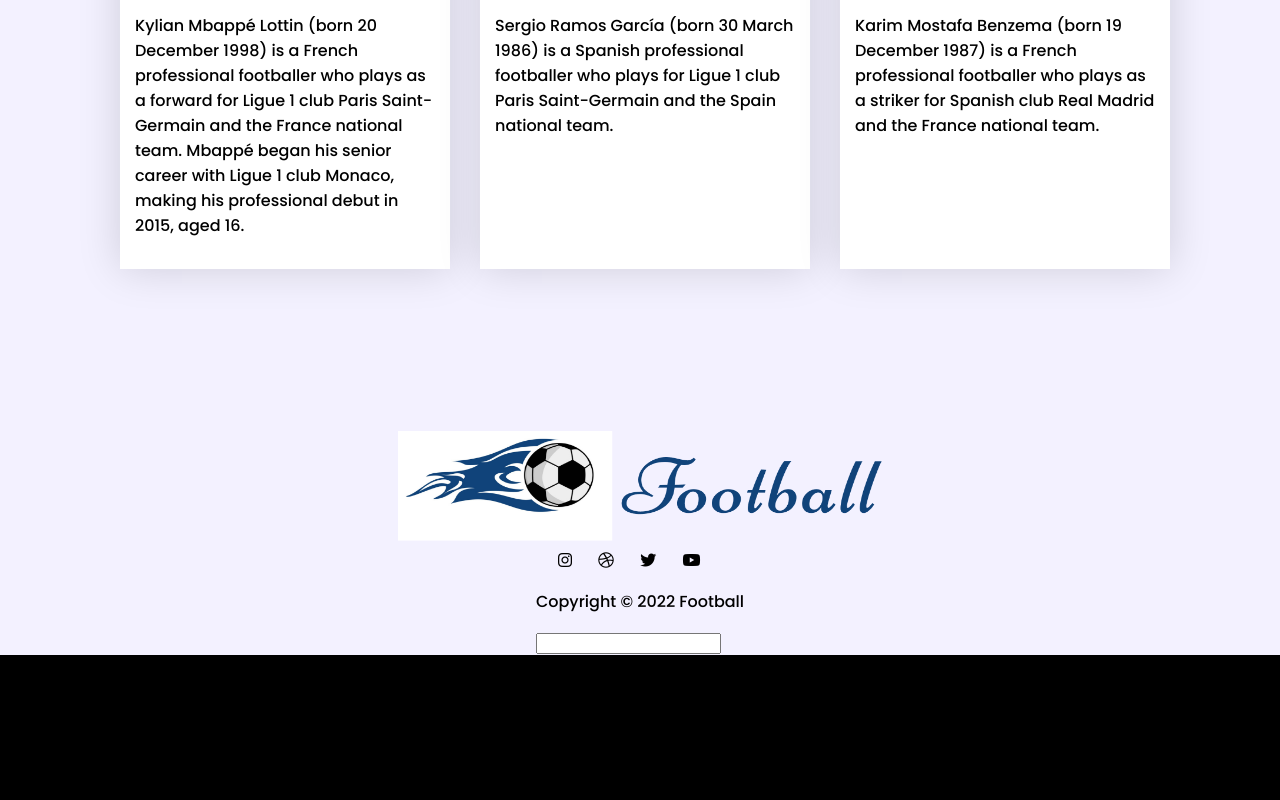
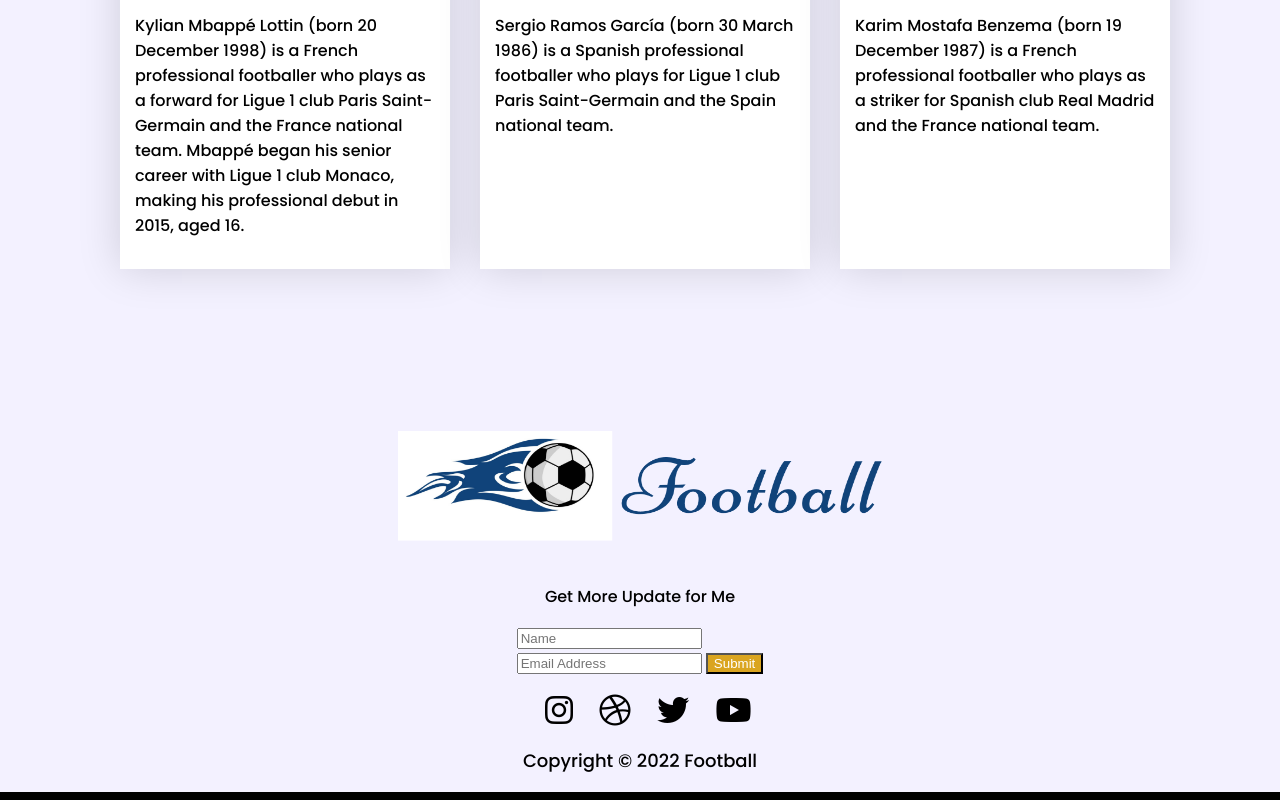
Before and after one commit to Ariful01303/Assinment-two, a plain HTML site: page index.html in a window 1280 px wide. Shown: the part 2874-3674 px from the top of the page. Before the commit the page ends 3537 px from the top, so only its background shows below. Drawn offline with Linux system fonts and the light colour scheme.

Commit message:
all end this assignment

```diff
--- a/index.html
+++ b/index.html
@@ -117,20 +117,29 @@
                 <!-- footer start  -->
                 <footer>
 
+
                    <div class="banner-logo">
                        <img src="./image/banner/Logo.png" alt="">
                    </div>
+                   <!-- contract to me  -->
+                   <p>Get More Update for Me</p>
+                    <span class="comment-box">
+                        <input type="text" placeholder="Name">
+                        <br>
+                        <input type="email"placeholder="Email Address">
+                        <button class="button-sub" type="submit">Submit</button>
+                       </span>
+                       <!-- icon  -->
                    <div class="social-icon">
                        <div class="icon-fav">
                     <i class="fab fa-instagram"></i>
                     <i class="fab fa-dribbble"></i>
                     <i class="fab fa-twitter"></i>
-                    <i class="fab fa-youtube"></i>
-                    <p>Copyright © 2022 Football</p>
+                    <i class="fab fa-youtube"></i><br>
+                   <!-- coryright alart  -->
+                    <p class="alart">Copyright © 2022 Football</p>
 
-                    <span class="comment-box">
-                        <input type="text">
-                       </span>
+
                     </div>
 
 
--- a/style.css
+++ b/style.css
@@ -51,7 +51,7 @@ body{
    }
     /* button hover effict  */
 .header-button:hover{
-    background: rgb(8, 216, 70);
+    background: goldenrod;
     color: black;
 }
 /* main section css start  */
@@ -97,17 +97,33 @@ footer{
     align-items: center;
     padding: 0px;
 }
-.comment-box{
-
-}
-
 .banner-logo img{
     width: 484px;
     height: 110px;
+    margin-bottom: 20px;
 
 }
+ /* contract form  */
+.comment-box .button-sub{
+    background: goldenrod;
+    color: #FFFFFF;
+    margin-bottom: 20px;
+}
+.comment-box .button-sub:hover{
+    background: rgb(7, 148, 30);
+   color: rgb(8, 8, 27);
+}
+
+
+/* icon part css */
 .fab{
     margin-left: 22px;
+    font-size: 32px;
+}
+
+.alart{
+    color:#000000 ;
+    font-size: 18px;
 }
 /*********************************
  mobile users of iPhone6/7/8plus
```
